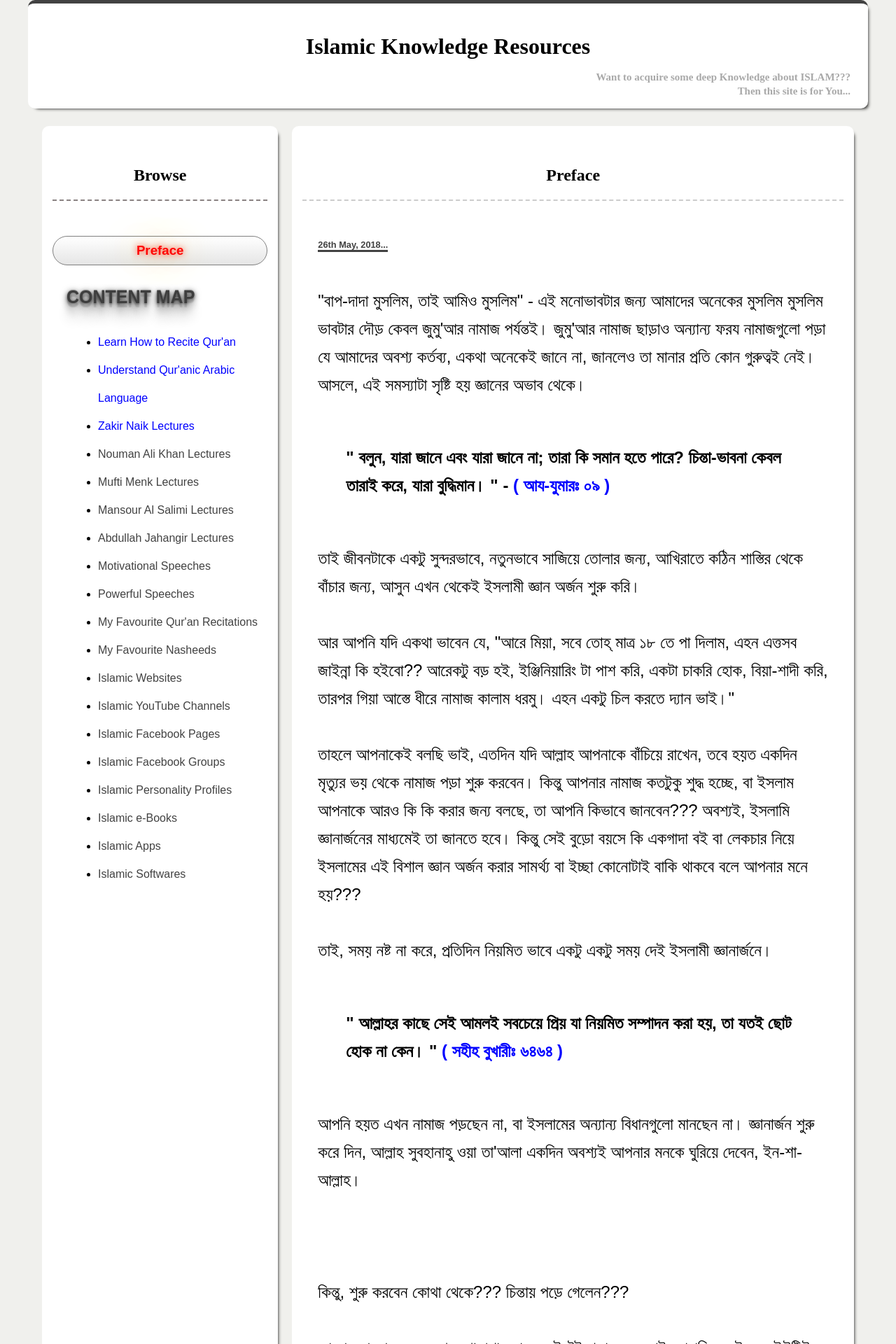
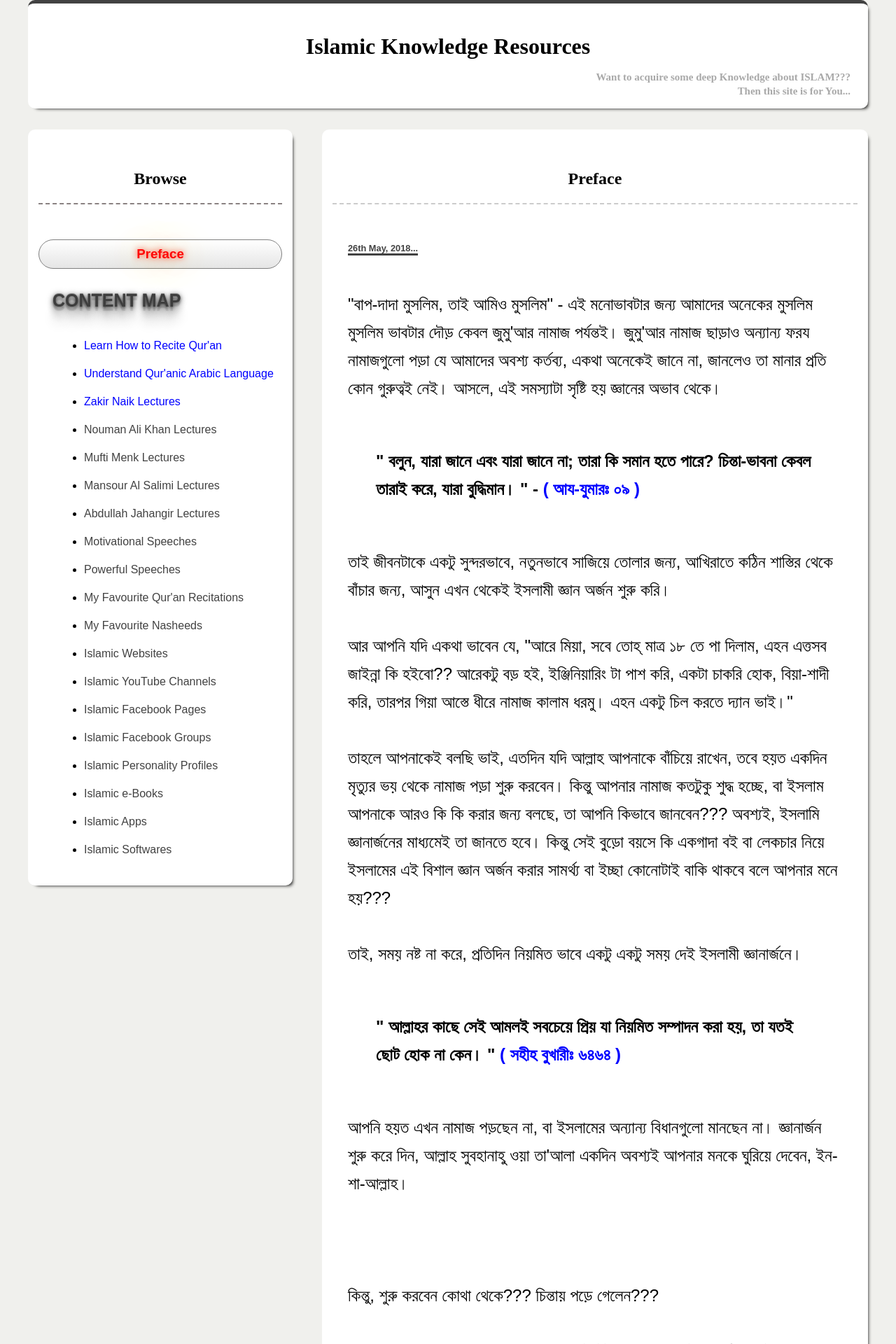
Before and after one commit to arman-bhaai/islamic-knowledge-resources, a Jekyll site: the page built from index.html, in a window 1280 px wide. Shown: the top 1920 px of the page at 70% size. Built offline with Jekyll 4.4.1, drawn with Linux system fonts in a browser that asks for light colours; some web fonts are replaced.

Commit message:
updated layout with float

```diff
--- a/_includes/head.html
+++ b/_includes/head.html
@@ -1,10 +1,7 @@
-<!DOCTYPE html>
-<html>
 <head>
 	<title>Islamic Knowledge Resources</title>
 	<link rel="stylesheet" type="text/css" href="{{ site.baseurl }}/styles/normalize.css">
 	<link rel="stylesheet" type="text/css" href="{{ site.baseurl }}/styles/animate.css">
 	<link rel="stylesheet" type="text/css" href="{{ site.baseurl }}/styles/style.css">
 	<link href="https://fonts.maateen.me/bangla/font.css" rel="stylesheet">
-
 </head>
--- a/_includes/header.html
+++ b/_includes/header.html
@@ -1,5 +1,3 @@
-<body>
-	<div id="wrapper">
 <header>
 	<h1 id="header-text">Islamic Knowledge Resources</h1>
 	<div id="header-description">
--- a/_layouts/default-page.html
+++ b/_layouts/default-page.html
@@ -1,24 +1,33 @@
-{% include head.html %}
-{% include header.html %}
-		<div id="tableContainer">
-			<div id="tableRow">
+<!DOCTYPE html>
+<html>
+		{% include head.html %}
+	<body>
+		<div id="wrapper">
+			{% include header.html %}
+			<div id="main-content" class="clearfix">
 				{% include sidebar.html %}
-
 				<section>
 					<div id="content-header">
 						<h2>{% if page.title %}{{page.title}}{% endif %}</h2>
 					</div>
 					<div id="content-text">
 
-				{{content}}
+					{{content}}
 
 					</div>
 				</section>
 			</div>
+				{% include footer.html %}
+		</div>
+	</body>
+</html>
+
+
+<!--
+		<div id="tableContainer">
 		</div>
 
-        {% include footer.html %}
 
     </div>
 </body>
-</html>
+</html> -->
--- a/styles/style.css
+++ b/styles/style.css
@@ -1,19 +1,8 @@
-
 body {
     font-family: Arial, Helvetica, sans-serif;
     font-size: medium;
     background-color: #F0F0ED;
     line-height: 2.5em;
-        }
-
-        div#tableContainer {
-            display: table;
-            border-spacing: 20px;
-            width: 1200px;
-        }
-
-        div#tableRow {
-            display: table-row;
 }
 
 div#wrapper {
@@ -62,6 +51,17 @@
     margin-right: 10px;
 }
 
+#main-content {
+    margin-top: 30px;
+    margin-bottom: 20px;
+}
+
+.clearfix::after {
+    content: "";
+    clear: both;
+    display: table;
+}
+
 /* CONTENT-MAP-TITLE-ANIMATION ---START--- */
 
 
@@ -89,11 +89,11 @@
 
 /* CONTENT-MAP-TITLE-ANIMATION ---END--- */
 
-
 aside#sidebar	{
-            display: table-cell;
     background-color: #FFFFFF;
-			width: 29%;
+    /* width: 29%; */
+    width: 348px;
+    float: left;
     border-radius: 10px;
     box-shadow: 5px 5px 5px -5px #000;
     padding: 15px;
@@ -116,16 +116,15 @@
     border-bottom: 2px dashed #8a8282;
 }
 
-
 section	{
-            display: table-cell;
     background-color: #FFFFFF;
-			width: 69%;
+    /* width: 69%; */
+    width: 750px;
+    float: right;
     border-radius: 10px;
     box-shadow: 4px 4px;
     box-shadow: 5px 5px 5px -5px #000;
     padding: 15px;
-
 }
 
 div#content-header h2 {
```
Lines whose indentation alone changed are shown as unchanged.
